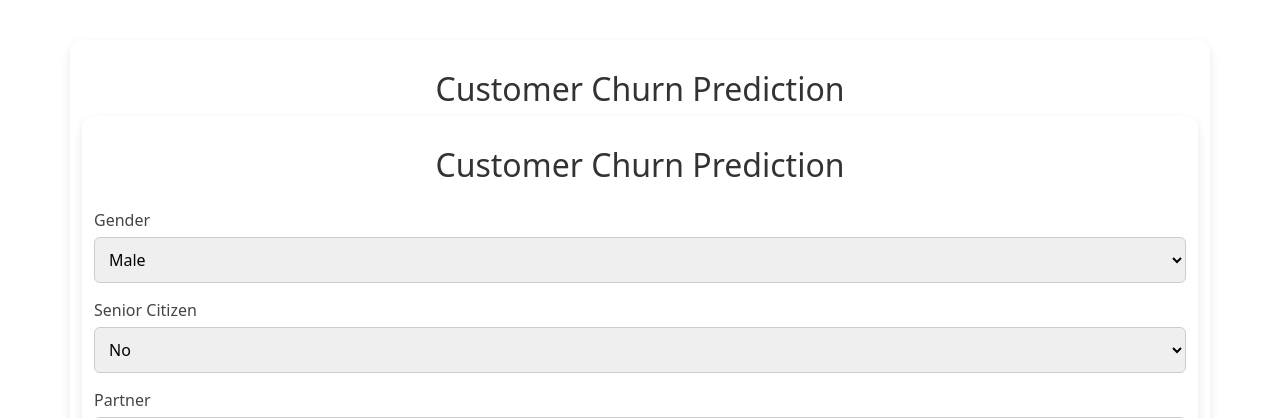
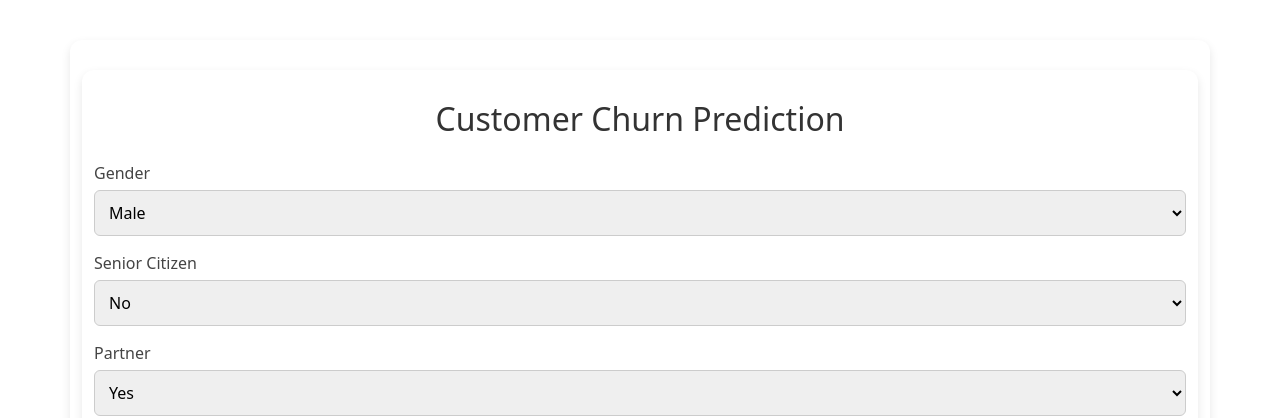
Before and after one commit to Mohsin2686/Customer-Churn-Prediction, a FastAPI app: page / in a window 1280 px wide. Shown: the top 418 px of the page. Run offline with FastAPI, Linux system fonts and the light colour scheme; some libraries are stand-ins or nearby versions.

Commit message:
readme.md updated

```diff
--- a/templates/customerchurn.html
+++ b/templates/customerchurn.html
@@ -11,7 +11,6 @@
 <body>
 
   <div class="container">
-    <h2>Customer Churn Prediction</h2>
     <div class="container">
         <h2>Customer Churn Prediction</h2>
         <form action="/predict" method="post">
```
Also changed, not shown: README.md.
